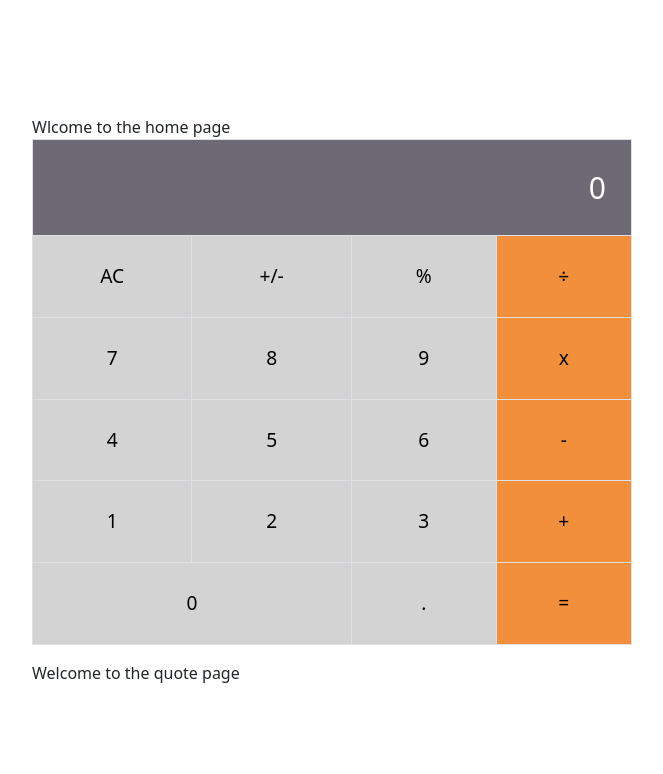
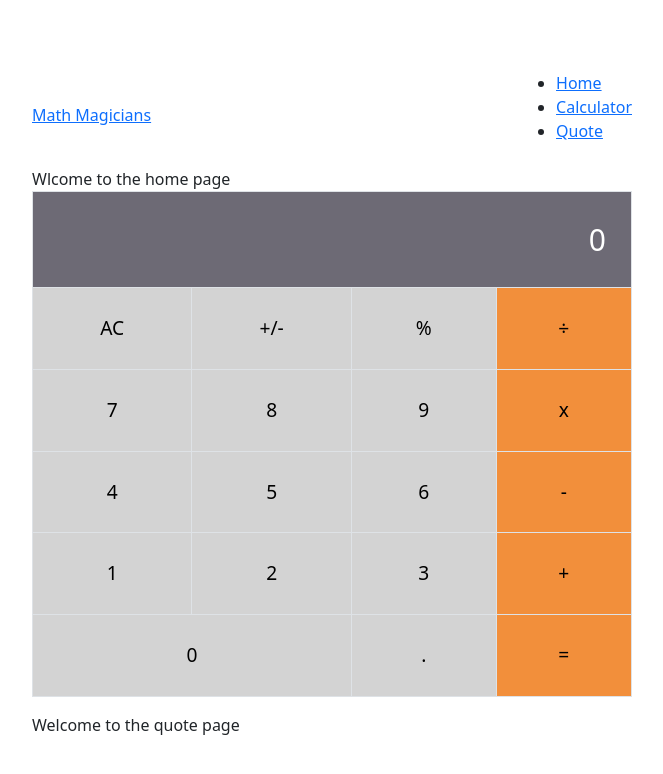
Before and after one commit to enkog/Math-Magicians, a React (Create React App) app: page / in a window 1280 px wide. Shown: the top 774 px of the page, without its empty margins (308-971 px from the left). Built offline with nearby package versions, Linux system fonts and the light colour scheme.

Commit message:
Add navbar

```diff
--- a/src/App.js
+++ b/src/App.js
@@ -3,6 +3,7 @@ import './App.css';
 import Calculator from './components/UI/Calculator';
 import Home from './pages/Home';
 import Quote from './pages/Quote';
+import Navbar from './components/UI/Navbar';
 
 class App extends React.Component {
   constructor(props) {
@@ -13,6 +14,7 @@ class App extends React.Component {
   render() {
     return (
       <fragment>
+        <Navbar />
         <Home />
         <div className="App">
           <Calculator />
--- /dev/null
+++ b/src/components/UI/Navbar.js
@@ -0,0 +1,20 @@
+import React from 'react';
+import { NavLink } from 'react-router-dom';
+
+const Navbar = () => (
+  <nav className="navbar">
+    <a href="/" className="nav-brand">Math Magicians</a>
+    <ul>
+      <li>
+        <NavLink to="/">Home</NavLink>
+      </li>
+      <li>
+        <NavLink to="/calculator">Calculator</NavLink>
+      </li>
+      <li>
+        <NavLink to="/quote">Quote</NavLink>
+      </li>
+    </ul>
+  </nav>
+);
+export default Navbar;
```
